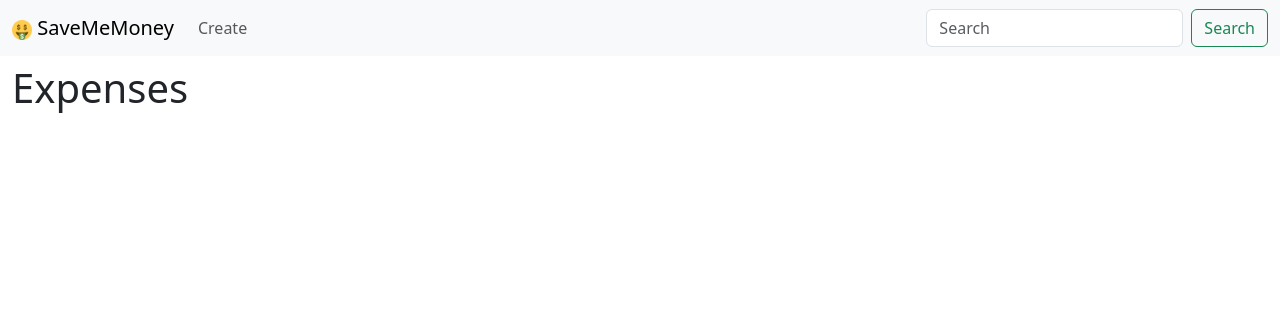
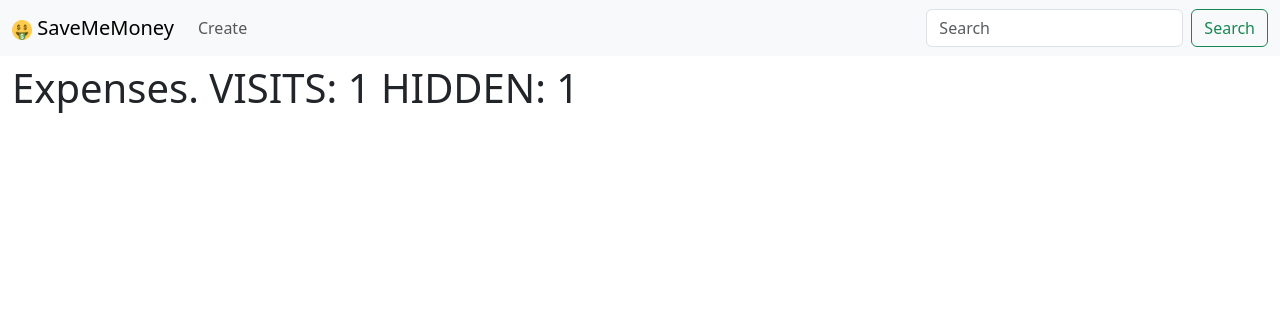
Before and after one commit to nonZero/SaveMeMoney, a Django app: page / in a window 1280 px wide. Shown: the top 316 px of the page. Run offline with Django 4.2, Linux system fonts and the light colour scheme; data that the repository does not hold is empty; some libraries are stand-ins or nearby versions.

Commit message:
example: cookies and sessions

```diff
--- a/expenses/templates/expenses/expense_list.html
+++ b/expenses/templates/expenses/expense_list.html
@@ -6,7 +6,8 @@
 
 {% block content %}
     <h1>
-        Expenses
+        Expenses. VISITS: {{ counter }}
+    HIDDEN: {{ hiddent_counter }}
     </h1>
 
     <table class="table table-hover table-sm">
--- a/expenses/views.py
+++ b/expenses/views.py
@@ -11,13 +11,22 @@ def expense_list_view(request: HttpRequest):
     if q := request.GET.get("q"):
         qs = qs.filter(title__icontains=q)
 
-    return render(
+    counter = int(request.COOKIES.get("counter", 0)) + 1
+    hidden_counter = int(request.session.get("counter", 0)) + 1
+    request.session["counter"] = hidden_counter
+    r = render(
         request,
         "expenses/expense_list.html",
         {
             "object_list": qs,
+            "counter": counter,
+            "hiddent_counter": hidden_counter,
         },
     )
+    r.cookies["counter"] = counter
+    r.cookies["foo"] = "bar"
+    r.cookies["theme"] = "dark"
+    return r
 
 
 # class IceCreamForm(forms.Form):
```
